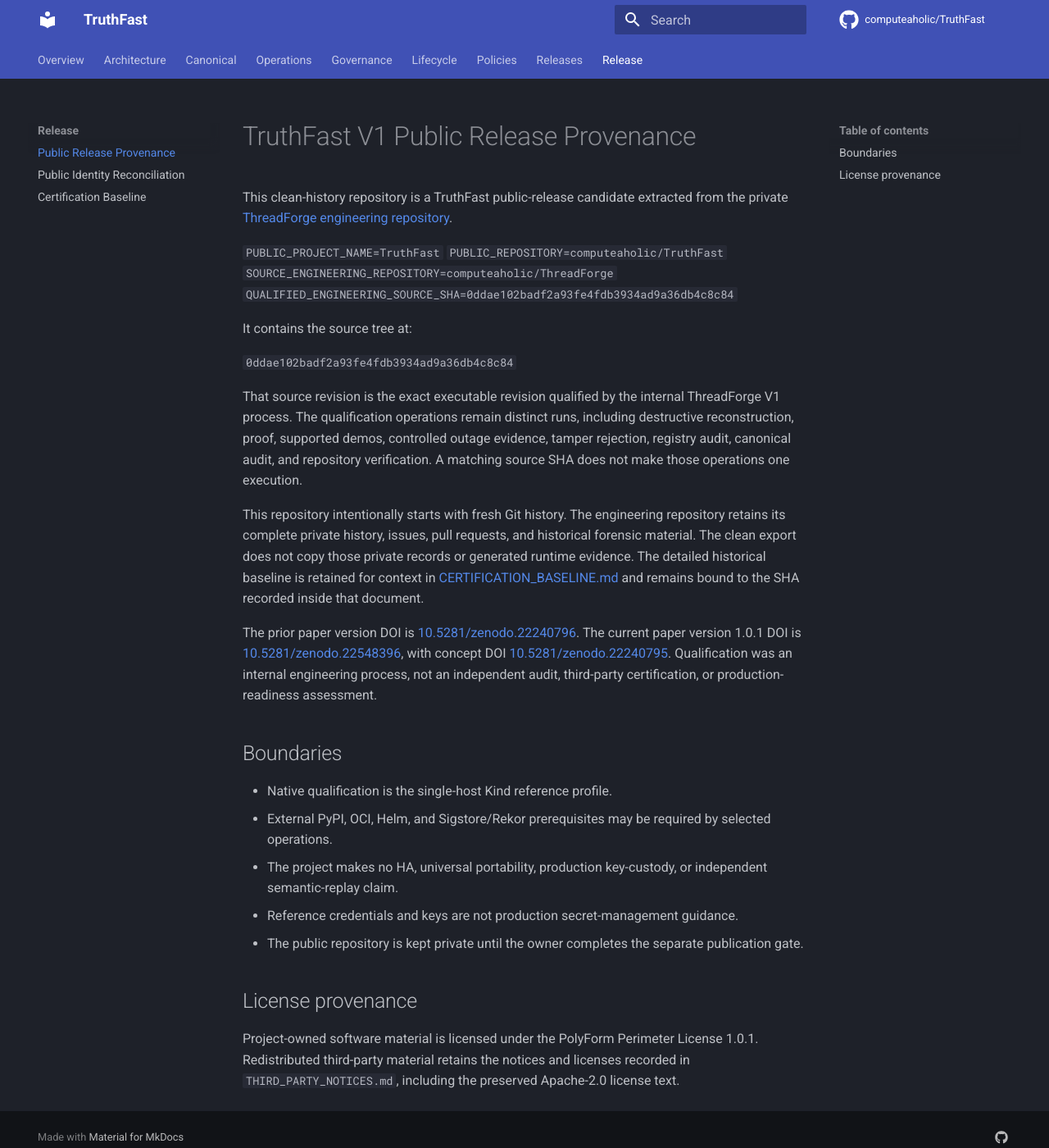
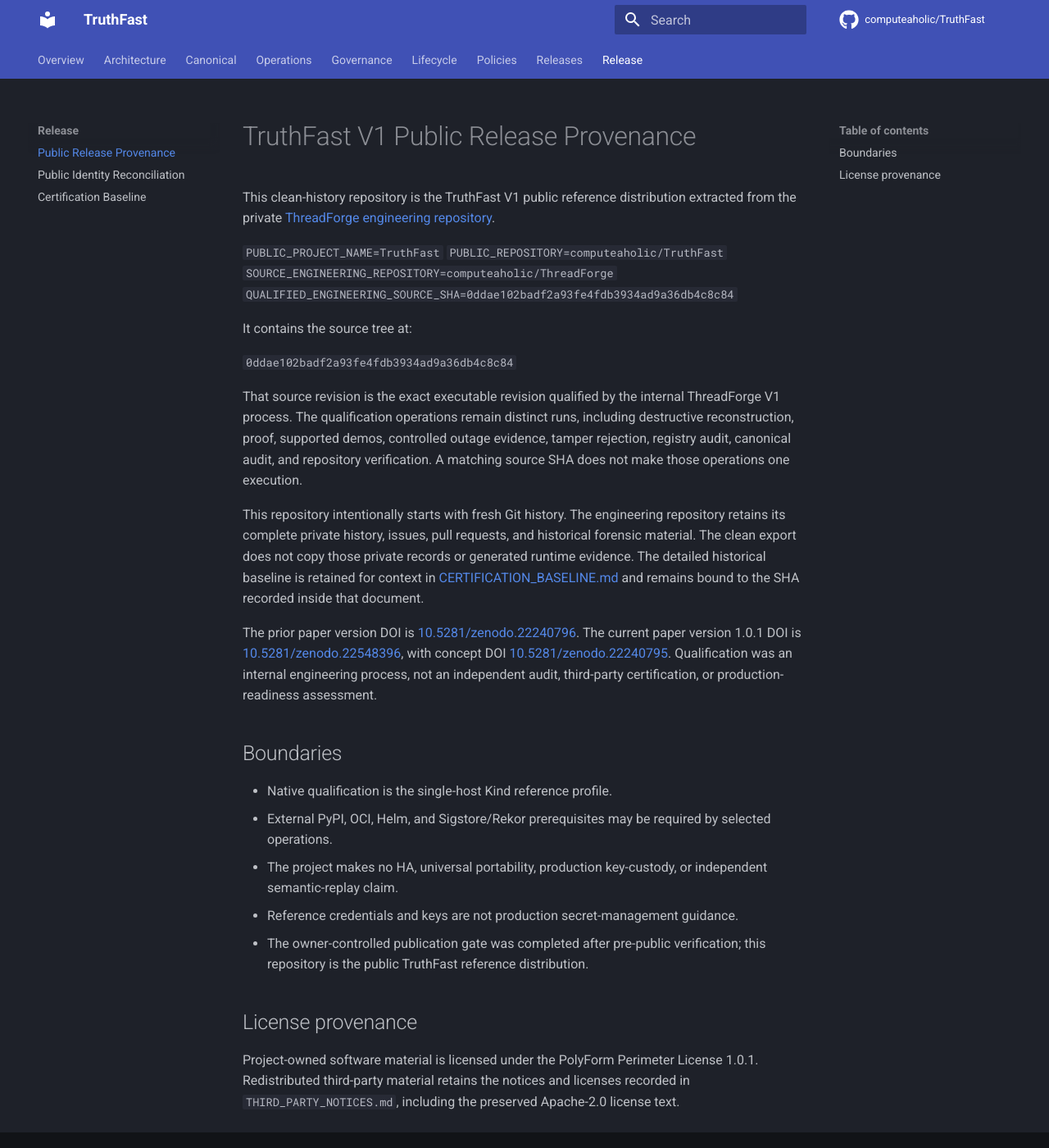
Before and after one commit to computeaholic/TruthFast, an MkDocs documentation site: the page built from docs/releases/PUBLIC_RELEASE_PROVENANCE.md, in a window 1280 px wide and 1400 px high. Shown: the whole window at 82% size. Built offline with MkDocs 1.6.1 and Material for MkDocs 9.7.7, drawn with Linux system fonts in a browser that asks for light colours; comment, search, counter and statistics services are not loaded.

Commit message:
docs: reconcile post-public release state

```diff
--- a/docs/releases/PUBLIC_RELEASE_PROVENANCE.md
+++ b/docs/releases/PUBLIC_RELEASE_PROVENANCE.md
@@ -1,7 +1,7 @@
 # TruthFast V1 Public Release Provenance
 
-This clean-history repository is a TruthFast public-release candidate extracted
-from the private [ThreadForge engineering repository](https://github.com/computeaholic/ThreadForge).
+This clean-history repository is the TruthFast V1 public reference distribution
+extracted from the private [ThreadForge engineering repository](https://github.com/computeaholic/ThreadForge).
 
 `PUBLIC_PROJECT_NAME=TruthFast`
 `PUBLIC_REPOSITORY=computeaholic/TruthFast`
@@ -40,8 +40,8 @@
 - The project makes no HA, universal portability, production key-custody, or
   independent semantic-replay claim.
 - Reference credentials and keys are not production secret-management guidance.
-- The public repository is kept private until the owner completes the separate
-  publication gate.
+- The owner-controlled publication gate was completed after pre-public
+  verification; this repository is the public TruthFast reference distribution.
 
 ## License provenance
 
```
